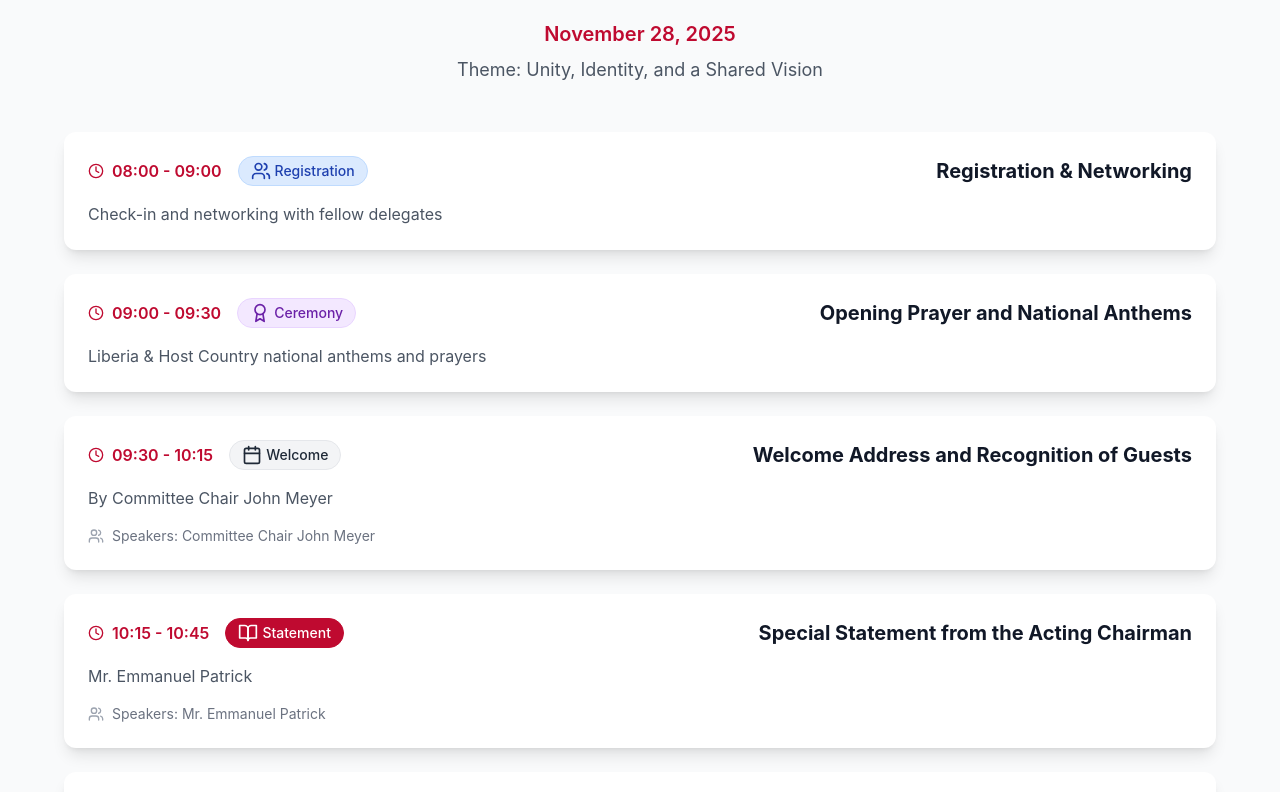
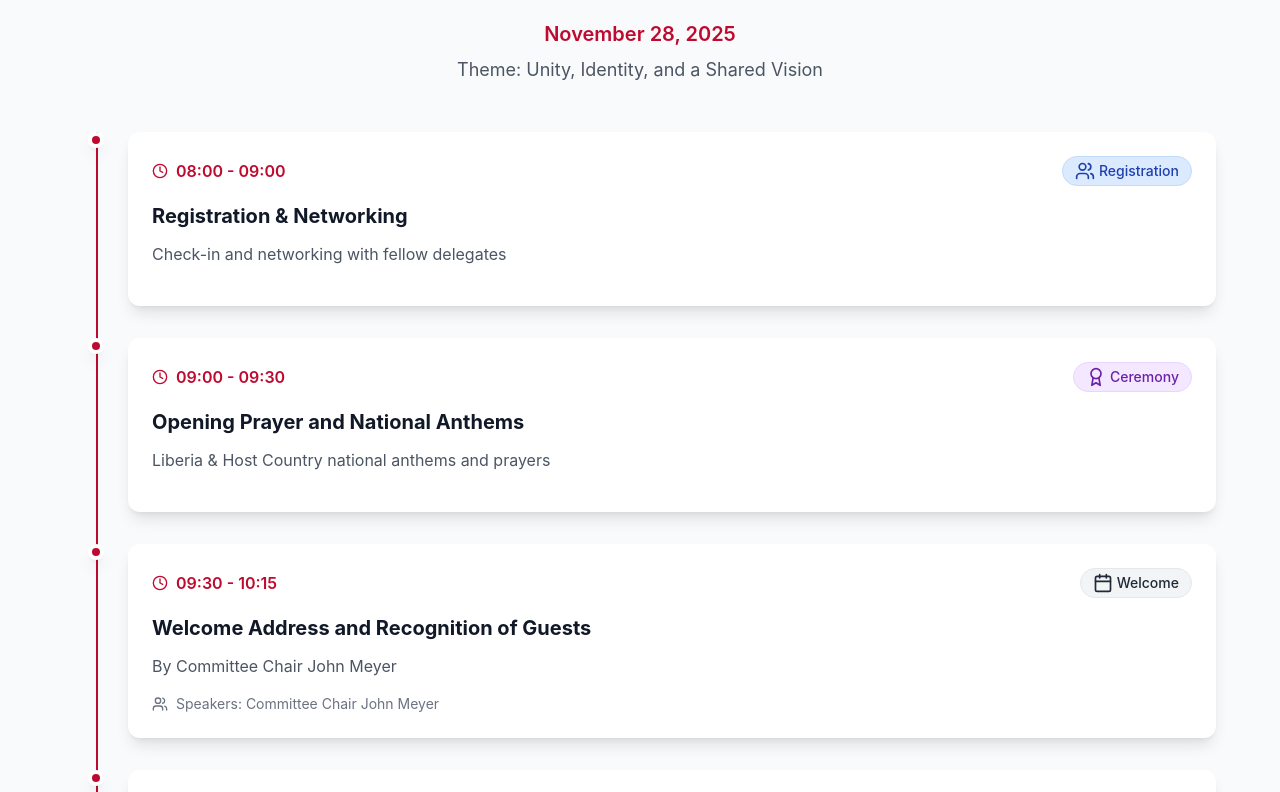
Before and after one commit to foliceasummit/folicea-summit-2025, a Next.js app: page /agenda in a window 1280 px wide. Shown: the part 440-1232 px from the top of the page. Built offline with nearby package versions, Linux system fonts and the light colour scheme.

Commit message:
Update agenda design to timeline format for better visual flow and readability

```diff
--- a/pages/agenda.tsx
+++ b/pages/agenda.tsx
@@ -332,8 +332,13 @@ const AgendaPage = () => {
                 </p>
               </div>
 
-              {/* Events Grid */}
-              <div className="grid gap-6">
+              {/* Events Timeline */}
+              <div className="relative">
+                {/* Timeline Line */}
+                <div className="absolute left-8 top-0 bottom-0 w-0.5 bg-liberian-red"></div>
+
+                {/* Events */}
+                <div className="space-y-8">
                   {day.events.map((event, eventIndex) => (
                     <motion.div
                       key={eventIndex}
@@ -341,15 +346,21 @@ const AgendaPage = () => {
                       whileInView={{ opacity: 1, x: 0 }}
                       transition={{ duration: 0.6, delay: eventIndex * 0.1 }}
                       viewport={{ once: true }}
-                    className="bg-white rounded-xl shadow-lg p-6 hover:shadow-xl transition-shadow duration-300"
+                      className="relative flex items-start"
                     >
-                    <div className="flex flex-col md:flex-row md:items-center md:justify-between gap-4">
-                      {/* Time and Type */}
-                      <div className="flex items-center gap-4">
+                      {/* Timeline Dot */}
+                      <div className="absolute left-6 w-4 h-4 bg-liberian-red rounded-full border-4 border-white shadow-lg"></div>
+
+                      {/* Event Content */}
+                      <div className="ml-16 bg-white rounded-xl shadow-lg p-6 flex-1 hover:shadow-xl transition-shadow duration-300">
+                        <div className="flex flex-col md:flex-row md:items-center md:justify-between gap-4 mb-4">
+                          {/* Time */}
                           <div className="flex items-center text-liberian-red font-semibold">
                             <Clock className="w-4 h-4 mr-2" />
                             {event.time}
                           </div>
+
+                          {/* Event Type Badge */}
                           <span className={`inline-flex items-center px-3 py-1 rounded-full text-sm font-medium border ${getEventColor(event.type)}`}>
                             {getEventIcon(event.type)}
                             <span className="ml-1">{event.type}</span>
@@ -357,27 +368,26 @@ const AgendaPage = () => {
                         </div>
 
                         {/* Title */}
-                      <h3 className="text-xl font-bold text-gray-900 md:text-right">
+                        <h3 className="text-xl font-bold text-gray-900 mb-3">
                           {event.title}
                         </h3>
-                    </div>
 
                         {/* Description */}
-                    <p className="text-gray-600 mt-4">
+                        <p className="text-gray-600 mb-4">
                           {event.description}
                         </p>
 
                         {/* Speakers */}
                         {event.speakers && event.speakers.length > 0 && (
-                      <div className="mt-4 flex items-center gap-2">
-                        <Users className="w-4 h-4 text-gray-400" />
-                        <span className="text-sm text-gray-500">
-                          Speakers: {event.speakers.join(', ')}
-                        </span>
+                          <div className="flex items-center gap-2 text-sm text-gray-500">
+                            <Users className="w-4 h-4" />
+                            <span>Speakers: {event.speakers.join(', ')}</span>
                           </div>
                         )}
+                      </div>
                     </motion.div>
                   ))}
+                </div>
               </div>
             </motion.div>
           ))}
```
Lines whose indentation alone changed are shown as unchanged.
